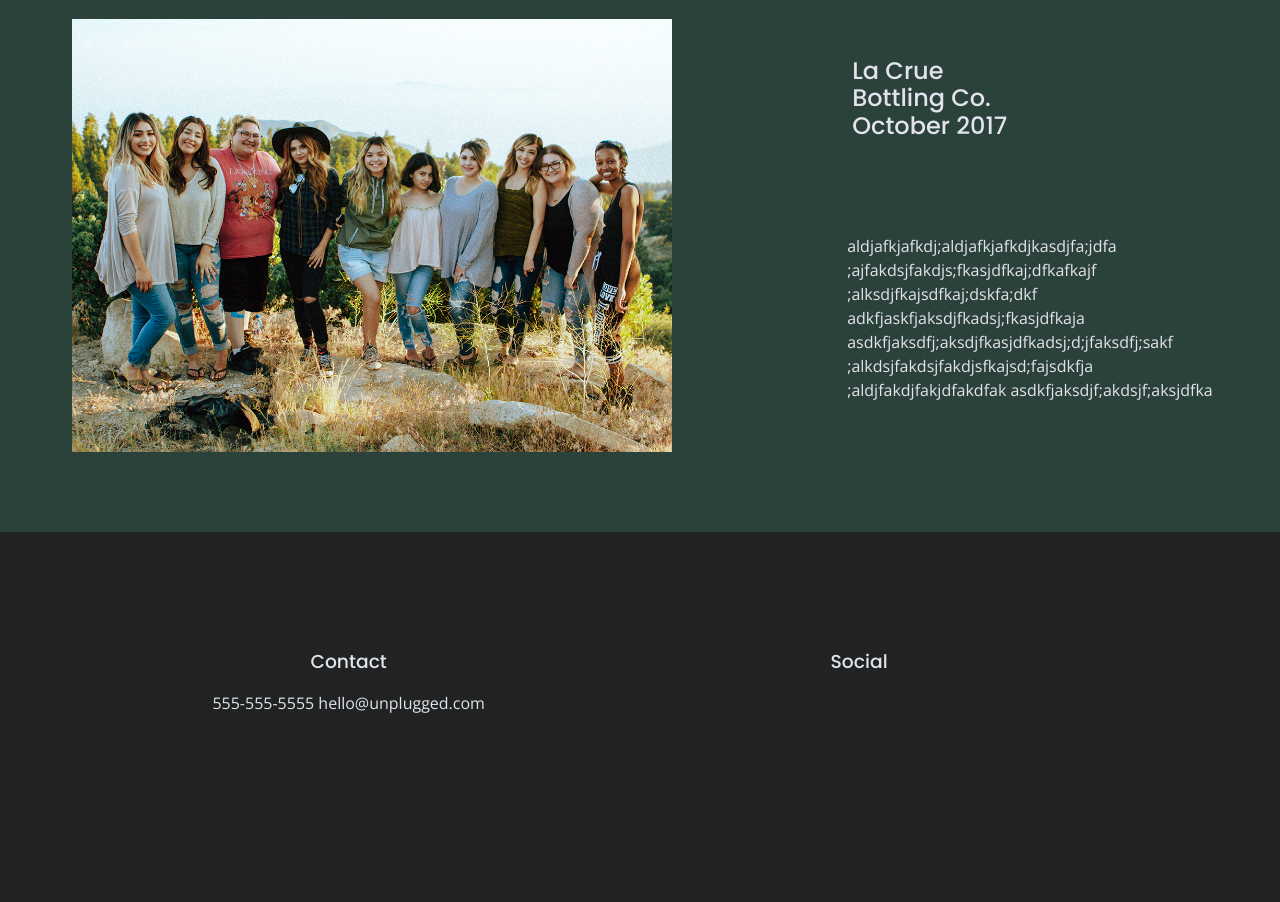
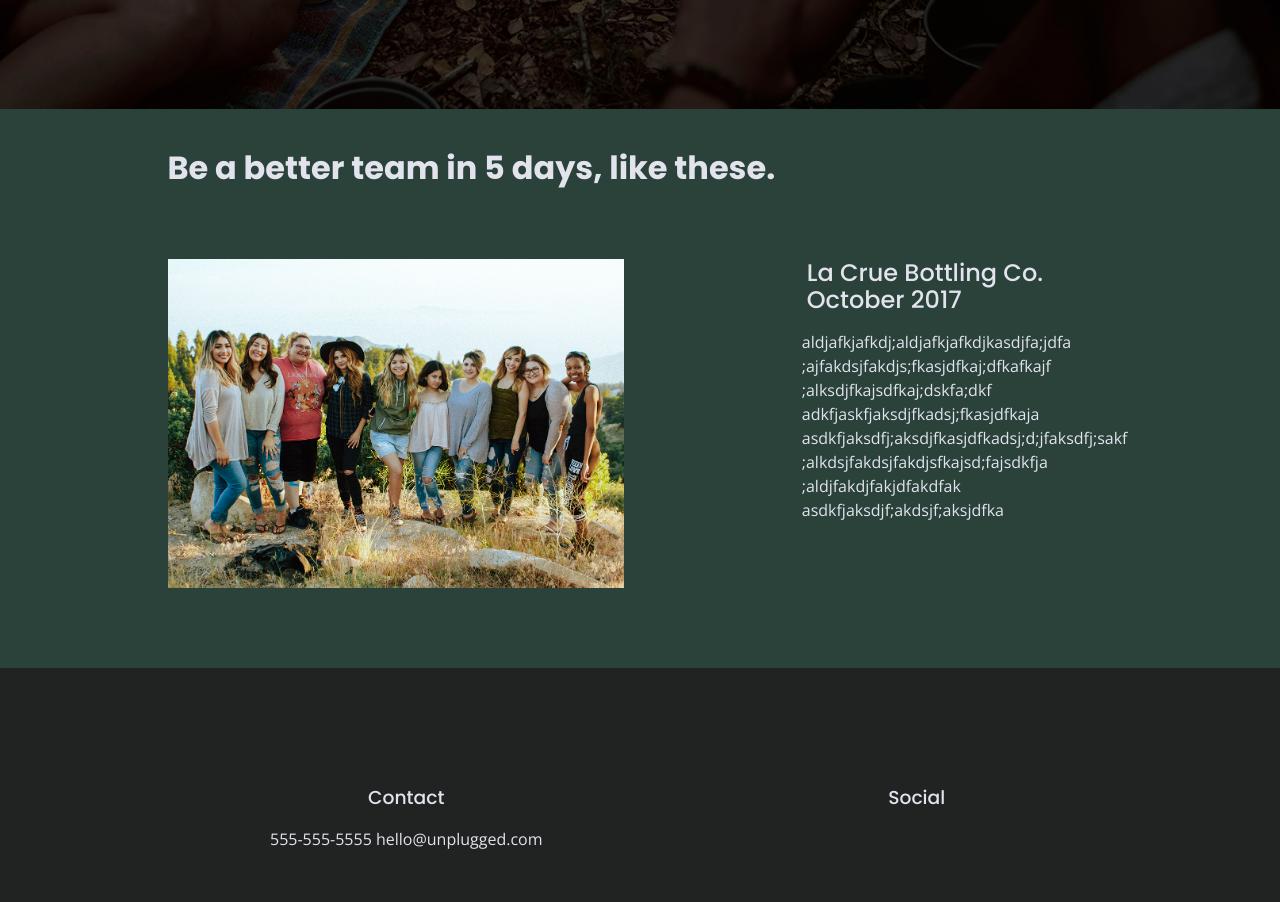
Before and after one commit to Becca-RB/unplugged-retreat-website, a website built with Parcel: page index.html in a window 1280 px wide. Shown: the part 1507-2409 px from the top of the page. Built offline with nearby package versions, Linux system fonts and the light colour scheme.

Commit message:
Added updates to tablet and desktop 'reviews' section.

```diff
--- a/css/main.css
+++ b/css/main.css
@@ -434,7 +434,7 @@ article {
 }
 
 .reviews h2{
-  width:45%;
+  width:75%;
   padding-top:18px;
   padding-bottom: 25px;
 }
@@ -745,15 +745,32 @@ header nav{
 
     /**Reviews**/
 
+    .reviews {
+    display: flex;
+    justify-content: center;
+    flex-flow: row wrap;
+    background-color: #2a423a;}
+
     .reviews article{
       display:flex;
       justify-content: center;
 
     }
 
+    .reviews h1{
+      width:75%;
+    }
+
     .reviews article div{
       width:50%;
       padding-left:25px;
+    }
+
+    .reviews h2 {
+      width:75%;
+      margin:0;
+      padding-bottom:0;
+      padding-top:0;
     }
 
     .reviews img{
@@ -866,6 +883,10 @@ display: flex;
 
   /**Footer**/
 
+  footer .content-wrapper{
+    display:flex;
+    justify-content: center;
+  }
   footer .content-wrapper .footer-content{
     display:flex;
     justify-content: space-evenly;
@@ -929,8 +950,14 @@ padding-left:100px;
 
 /**Reviews**/
 
-.content-wrapper{
+.reviews h1{
+  padding-bottom:50px;
+}
+.reviews .content-wrapper{
   margin: 20px;
+  max-width: 960px;
+  display:flex;
+
 }
 
 .reviews{
@@ -942,12 +969,13 @@ padding-left:100px;
   display:flex;
   width:50%;
   flex-flow:row wrap;
+  align-content: flex-start;
 }
 
 .reviews img{
   display:flex;
   justify-content: center;
-  width:80%;
+  width:75%;
 }
 
 /**ABOUT PAGE**/
```
